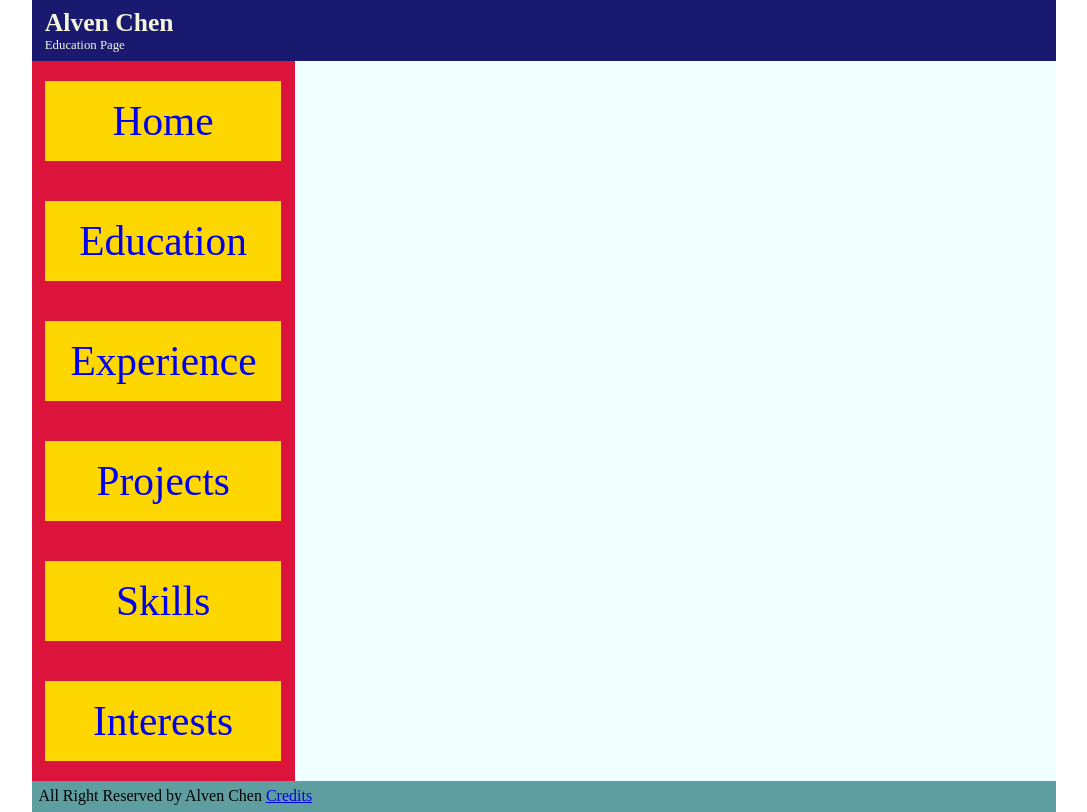
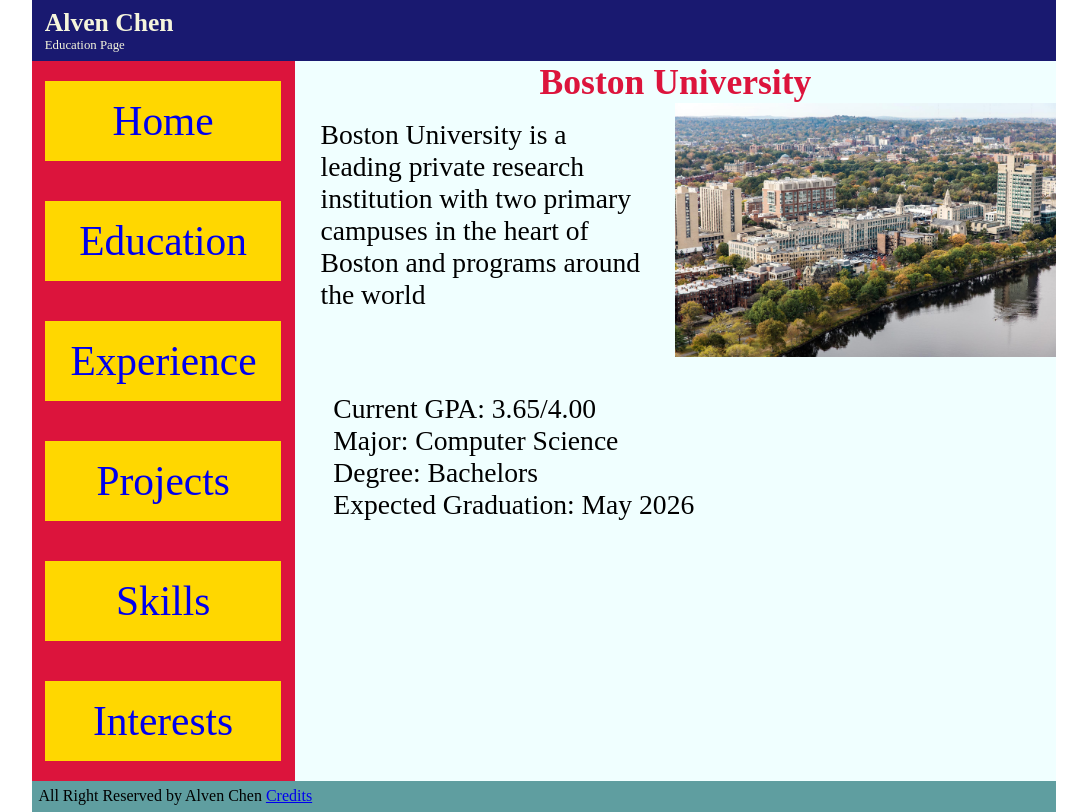
Before and after one commit to alvenie/Resume-Web, a plain HTML site: page education-page/education.html in a window 1280 px wide. Shown: the whole page, without its empty margins (96-1183 px from the left). Drawn offline with Linux system fonts and the light colour scheme.

Commit message:
Finished my education page.

```diff
--- a/education-page/education.css
+++ b/education-page/education.css
@@ -54,6 +54,33 @@
     padding: .5vw;
 }
 
+h3{
+    font-size: calc(10px + 2vw);
+    text-align: center;
+    color: crimson;
+}
+
+#main-content{
+    width: 100%;
+    display: flex;
+    flex-direction: row;
+}
+
+#picture {
+    max-width: 50%;
+}
+
+#main-text{
+    font-size: calc(2px + 2vw);
+    padding: 2vh 2vw;
+}
+
+#sub-text{
+    font-size: calc(2px + 2vw);
+    padding: 2vh 2vw;
+    list-style: none;
+    margin: 2.5vh 1vw;
+}
 /* media query */
 @media screen and (max-width: 750px){
 
--- a/education-page/education.html
+++ b/education-page/education.html
@@ -38,7 +38,26 @@
 
                 <!--Main starts-->
                 <main>
+                    <h3 id="main-title">
+                        Boston University
+                    </h3>
 
+                    <div id="main-content">
+                        <p id ="main-text">
+                            Boston University is a leading private research institution with two primary campuses
+                            in the heart of Boston and programs around the world
+                        </p>
+
+                        <img id="picture" src="../src/bu.jpg" alt="Boston University">
+
+                    </div>
+
+                    <ul id="sub-text">
+                        <li>Current GPA: 3.65/4.00</li>
+                        <li>Major: Computer Science</li>
+                        <li>Degree: Bachelors</li>
+                        <li>Expected Graduation: May 2026</li>
+                    </ul>
                 </main>
                 <!--Main ends-->
 
--- a/home-page/resume.css
+++ b/home-page/resume.css
@@ -51,6 +51,7 @@
     text-align: center;
     color: crimson;
 }
+
 #main-content{
     width: 100%;
     display: flex;
```
Also changed, not shown: src/bu.jpg (added).
